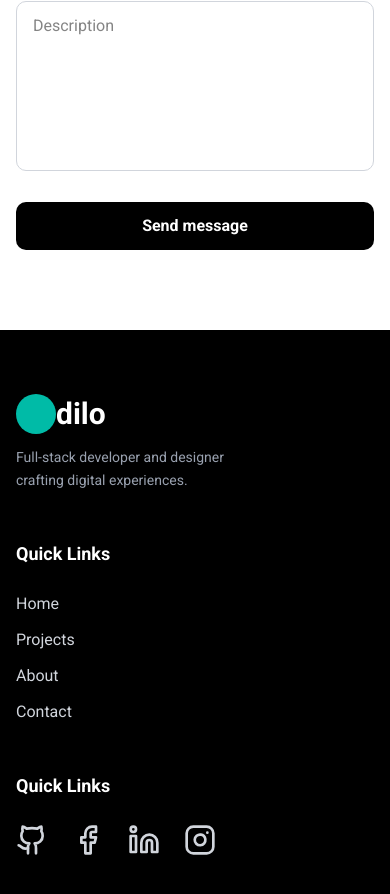
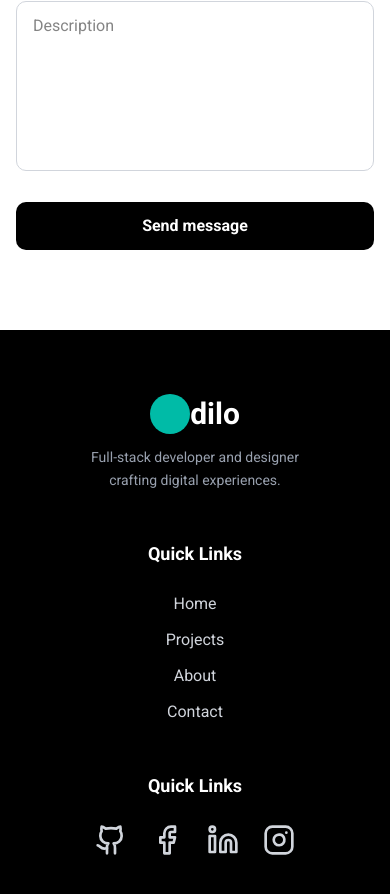
Before and after one commit to muodilo/odiloportfolio, a Next.js app: page / in a window 390 px wide. Shown: the part 6053-6947 px from the top of the page. Built offline with nearby package versions, Linux system fonts and the light colour scheme.

Commit message:
refactor/ for small screens make footer text aligned center

```diff
--- a/components/footer.tsx
+++ b/components/footer.tsx
@@ -9,15 +9,17 @@ export default function Footer() {
     <footer className="bg-black text-white py-16 px-4 sm:px-6 lg:px-8">
       <div className="max-w-7xl mx-auto">
         <div className="grid grid-cols-1 md:grid-cols-3 gap-12 items-start">
-          <div>
-            <Logo textClassName='text-white'/>
+          <div className="text-center md:text-left">
+            <div className="flex md:block justify-center">
+              <Logo textClassName='text-white'/>
+            </div>
             <p className="text-gray-400 text-sm leading-relaxed mt-3">
               Full-stack developer and designer<br />
               crafting digital experiences.
             </p>
           </div>
 
-          <div>
+          <div className="text-center md:text-left">
             <h3 className="text-white font-bold mb-6 text-lg">Quick Links</h3>
             <ul className="space-y-3">
               <li>
@@ -43,9 +45,9 @@ export default function Footer() {
             </ul>
           </div>
 
-          <div>
+          <div className="text-center md:text-left">
             <h3 className="text-white font-bold mb-6 text-lg">Quick Links</h3>
-            <div className="flex gap-6">
+            <div className="flex gap-6 justify-center md:justify-start">
               <a
                 href="#"
                 className="text-gray-300 hover:text-teal-500 transition-colors"
```
